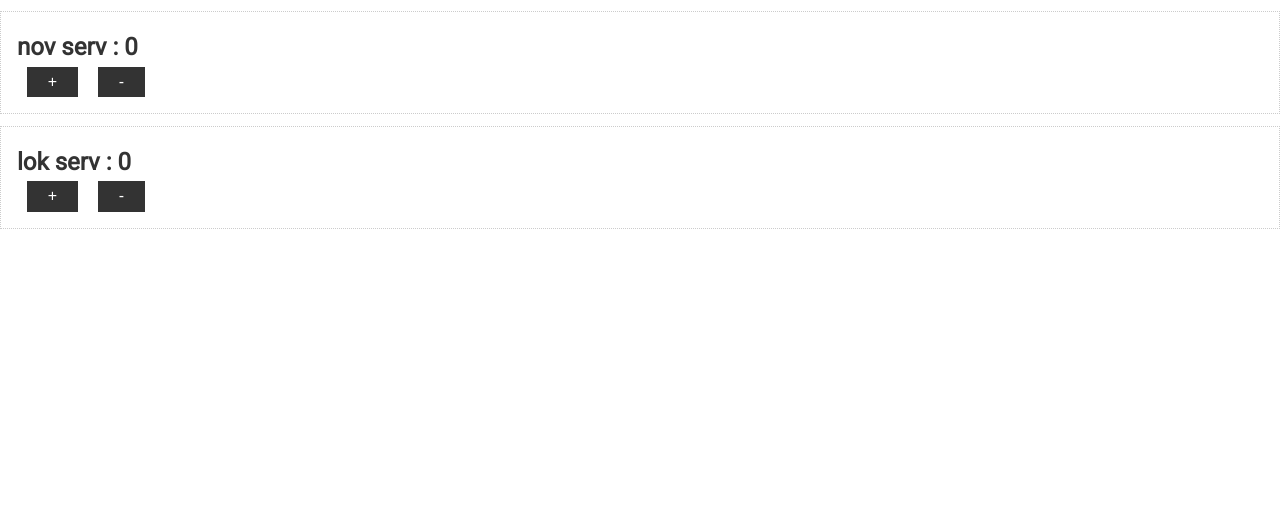
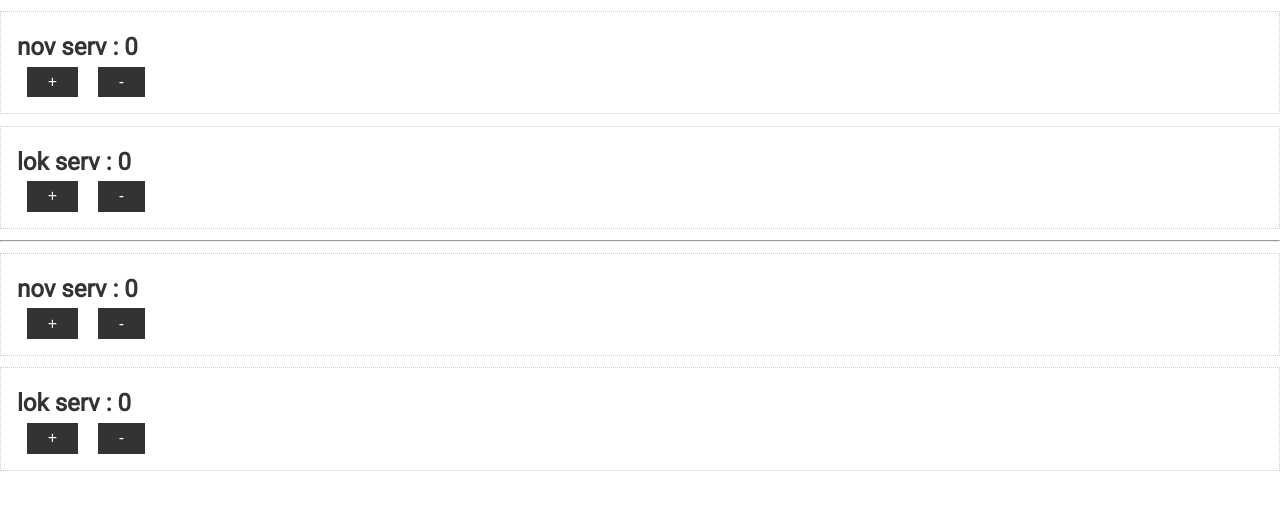
Before and after one commit to alex00788/angular-course, an Angular app: page / in a window 1280 px wide. Shown: the top 510 px of the page. Built offline with nearby package versions, Linux system fonts and the light colour scheme.

Commit message:
расписал область видимости на примере счетчика в 2х компанентах

```diff
--- a/src/app/app.component.html
+++ b/src/app/app.component.html
@@ -11,3 +11,7 @@
     <button class="btn" (click)="lokSServ.metod1()">+</button>
     <button class="btn" (click)="lokSServ.metod2()">-</button>
 </div>
+
+<hr>
+
+<app-counter></app-counter>
--- a/src/app/app.component.ts
+++ b/src/app/app.component.ts
@@ -14,6 +14,5 @@ export class AppComponent {
   constructor(
       private perPS: NS,
       private lokSServ: LocSService
-  ) {
-  }
+  ) {}
 }
--- a/src/app/app.module.ts
+++ b/src/app/app.module.ts
@@ -4,10 +4,12 @@ import { NgModule } from '@angular/core';
 import { AppComponent } from './app.component';
 import {FormsModule} from '@angular/forms';
 import {NS} from './ servises/n.s';
+import { CounterComponent } from './counter/counter.component';
 
 @NgModule({
   declarations: [
-    AppComponent
+    AppComponent,
+    CounterComponent
    ],
   imports: [
     BrowserModule,
--- /dev/null
+++ b/src/app/counter/counter.component.html
@@ -0,0 +1,13 @@
+<div class="card">
+
+  <h2> nov serv : {{ perPS.pole}} </h2>
+  <button class="btn" (click)="perPS.metod1()">+</button>
+  <button class="btn" (click)="perPS.metod2()">-</button>
+</div>
+
+<div class="card">
+
+  <h2> lok serv : {{ lokSServ.pole}} </h2>
+  <button class="btn" (click)="lokSServ.metod1()">+</button>
+  <button class="btn" (click)="lokSServ.metod2()">-</button>
+</div>
--- /dev/null
+++ b/src/app/counter/counter.component.ts
@@ -0,0 +1,17 @@
+import { Component, OnInit } from '@angular/core';
+import {NS} from '../ servises/n.s';
+import {LocSService} from '../ servises/loc-s.service';
+
+@Component({
+  selector: 'app-counter',
+  templateUrl: './counter.component.html',
+  styles: [],
+  providers: [LocSService]
+})
+export class CounterComponent {
+
+  constructor(
+      private perPS: NS,
+      private lokSServ: LocSService
+  ) {}
+}
```
Also changed, not shown: src/projekt.txt, 1 other file (tests, documents, lock files or other folders).
